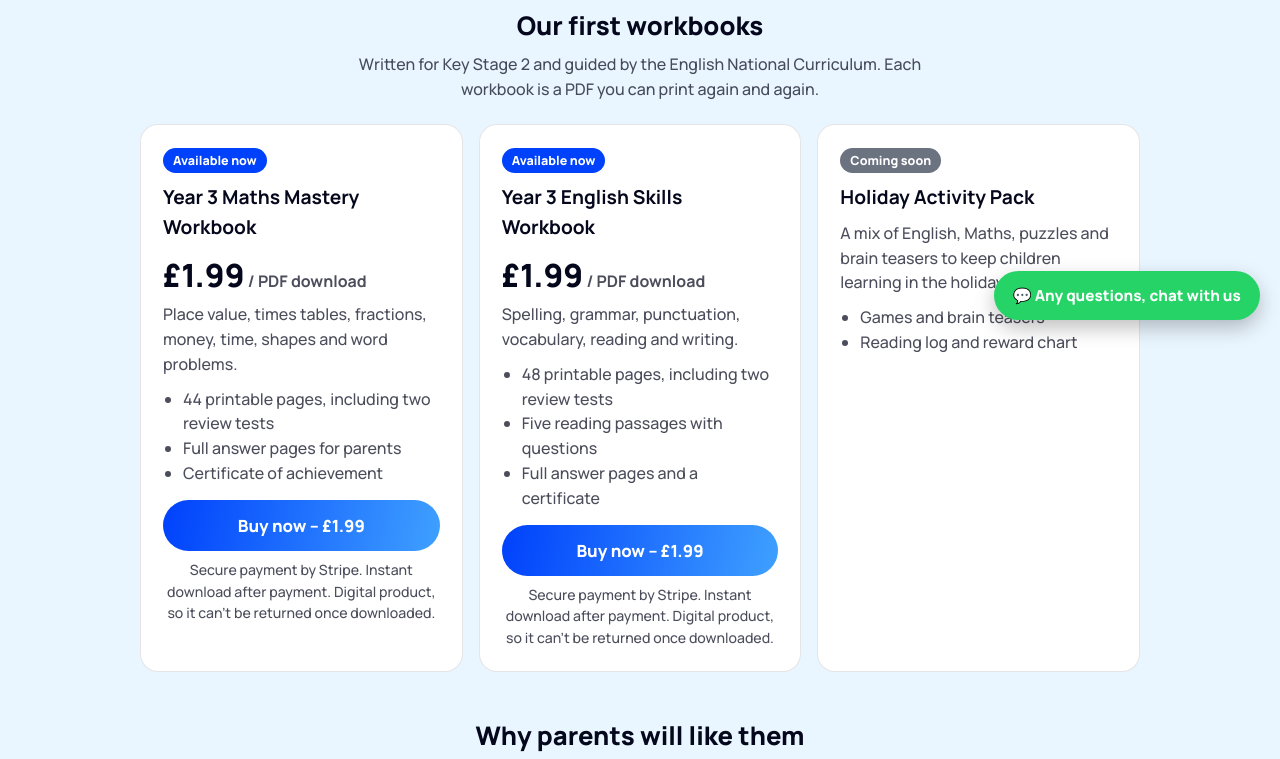
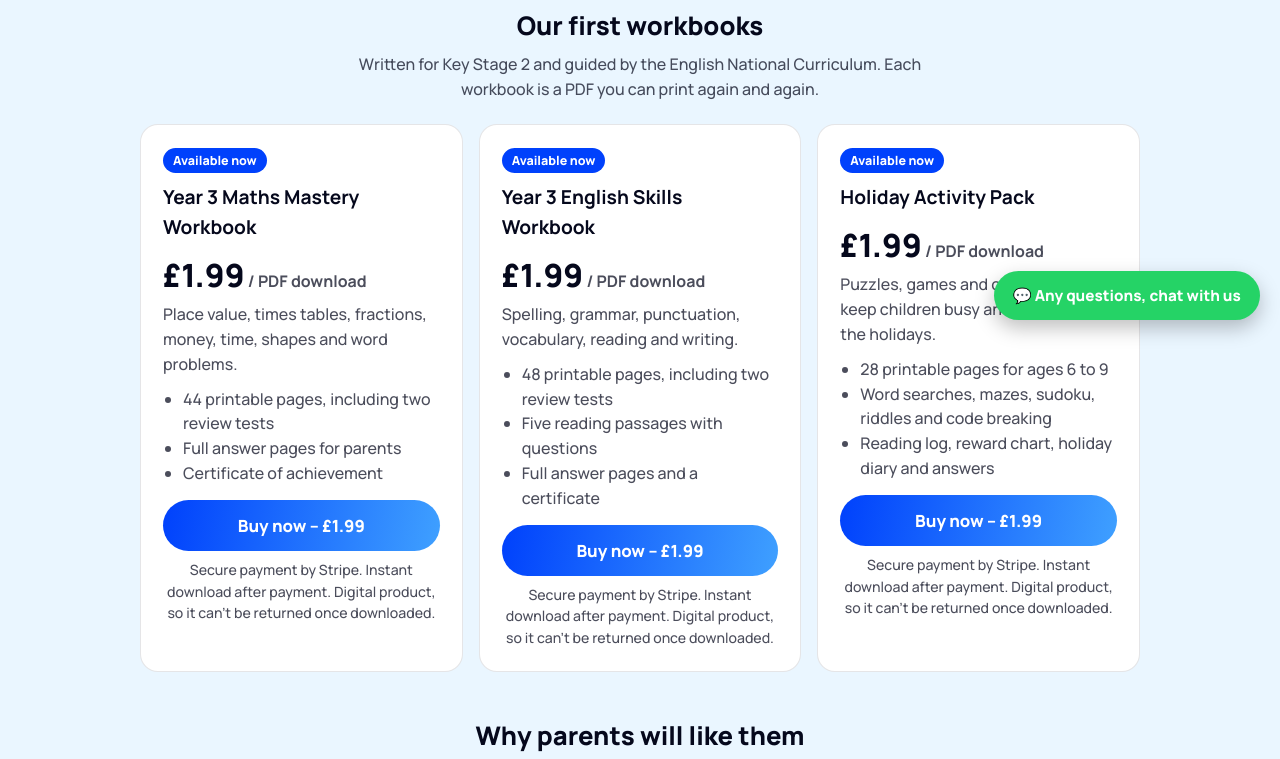
Before and after one commit to kapur05-max/cloudeats, a plain HTML site: page learn/index.html in a window 1280 px wide. Shown: the part 460-1219 px from the top of the page. Drawn offline with Linux system fonts and the light colour scheme.

Commit message:
Add Holiday Activity Pack to learn page and workbook-store
Co-Authored-By: Claude Sonnet 5.5 <noreply@anthropic.com>
Claude-Session: https://claude.ai/code/session_01JD7g74HBnXdd28BLuHWgXc

```diff
--- a/learn/index.html
+++ b/learn/index.html
@@ -106,9 +106,13 @@
     <button class="btn" id="buy-year3-english" type="button" style="margin-top:14px;width:100%">Buy now &ndash; &pound;1.99</button>
     <p class="note" id="buy-msg-en" role="status" style="margin-top:8px"></p>
     <p class="note" style="margin-top:6px">Secure payment by Stripe. Instant download after payment. Digital product, so it can&rsquo;t be returned once downloaded.</p></div>
-  <div class="card"><span class="tag soon">Coming soon</span><h3>Holiday Activity Pack</h3>
-    <p>A mix of English, Maths, puzzles and brain teasers to keep children learning in the holidays.</p>
-    <ul><li>Games and brain teasers</li><li>Reading log and reward chart</li></ul></div>
+  <div class="card"><span class="tag">Available now</span><h3>Holiday Activity Pack</h3>
+    <div class="price">&pound;1.99<small> / PDF download</small></div>
+    <p>Puzzles, games and creative fun to keep children busy and learning in the holidays.</p>
+    <ul><li>28 printable pages for ages 6 to 9</li><li>Word searches, mazes, sudoku, riddles and code breaking</li><li>Reading log, reward chart, holiday diary and answers</li></ul>
+    <button class="btn" id="buy-holiday" type="button" style="margin-top:14px;width:100%">Buy now &ndash; &pound;1.99</button>
+    <p class="note" id="buy-msg-hol" role="status" style="margin-top:8px"></p>
+    <p class="note" style="margin-top:6px">Secure payment by Stripe. Instant download after payment. Digital product, so it can&rsquo;t be returned once downloaded.</p></div>
 </div>
 
 <h2>Why parents will like them</h2>
@@ -155,6 +159,7 @@
   }
   wire("buy-year3","buy-msg","year3-maths");
   wire("buy-year3-english","buy-msg-en","year3-english");
+  wire("buy-holiday","buy-msg-hol","holiday-pack");
 })();
 </script>
 </body>
```
Also changed, not shown: 1 other file.
